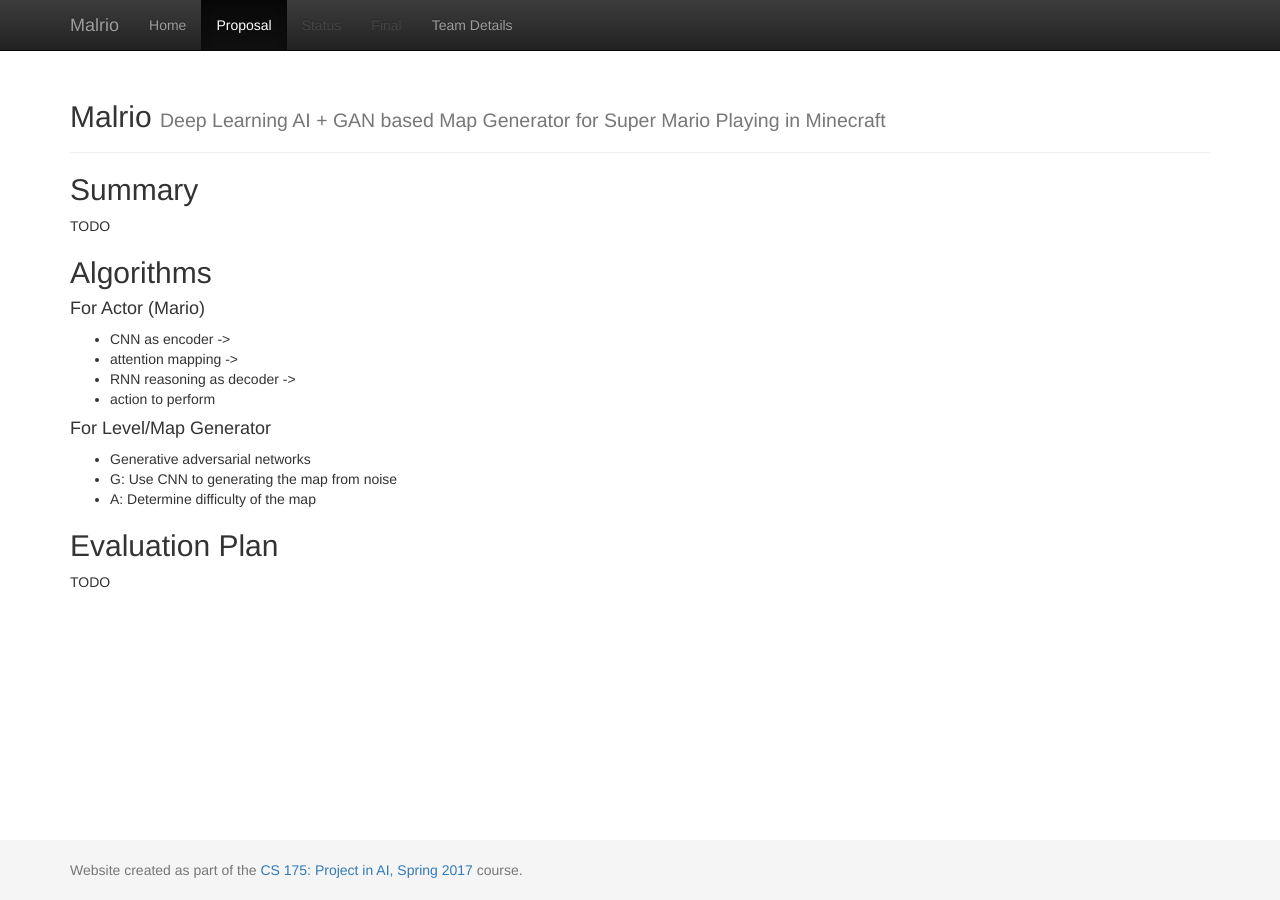
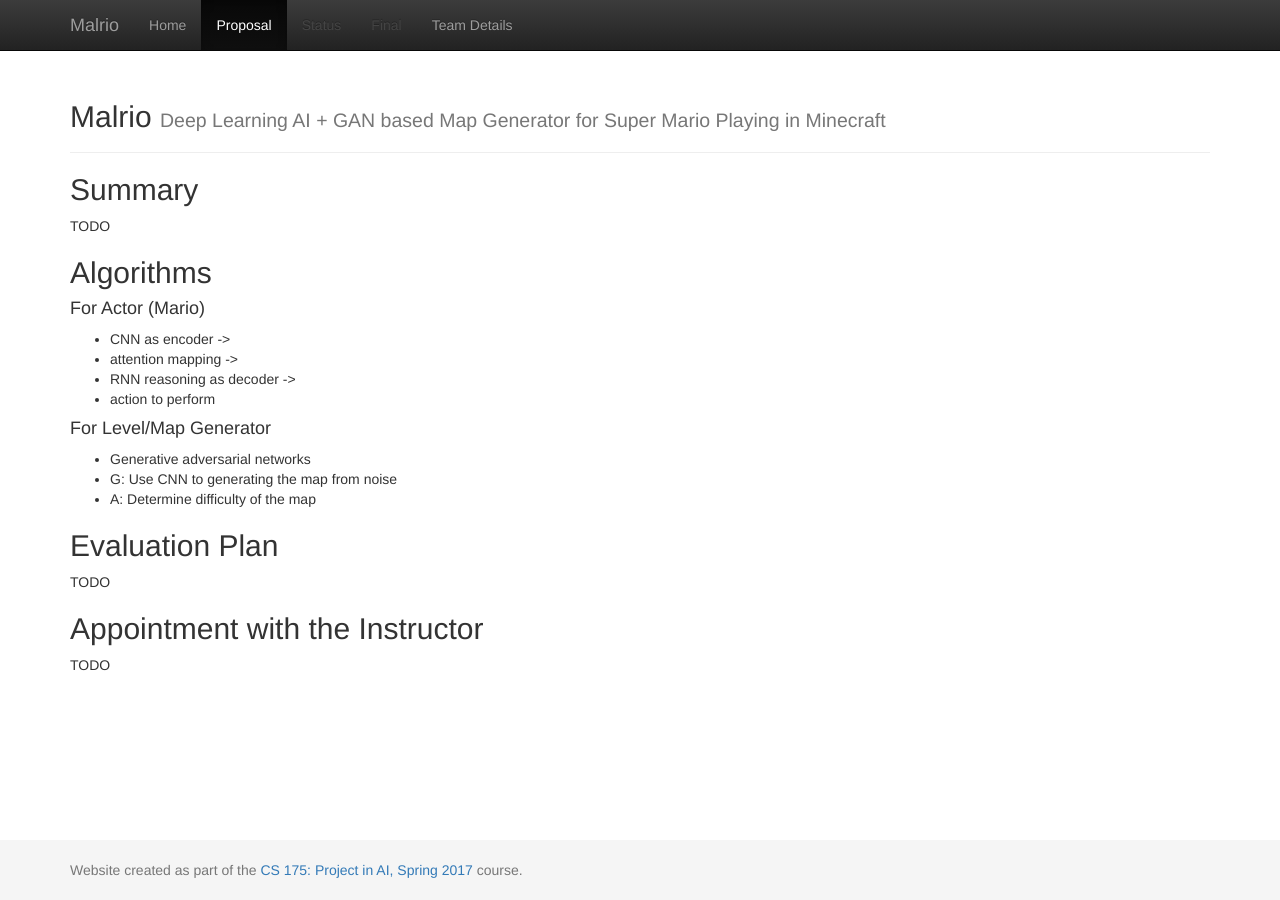
Before and after one commit to Malmactor/malrio, a Jekyll site: the page built from docs/proposal.md, in a window 1280 px wide. Built offline with Jekyll 4.4.1, drawn with Linux system fonts in a browser that asks for light colours.

Commit message:
Update proposal.md

```diff
--- a/docs/proposal.md
+++ b/docs/proposal.md
@@ -21,3 +21,6 @@ TODO
 
 ## Evaluation Plan
 TODO
+
+## Appointment with the Instructor
+TODO
```
